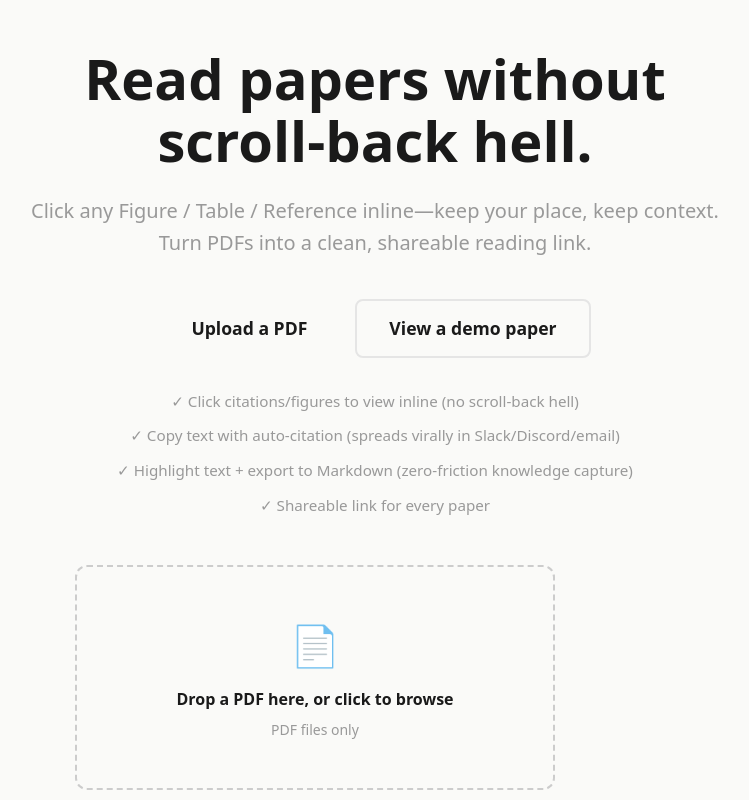
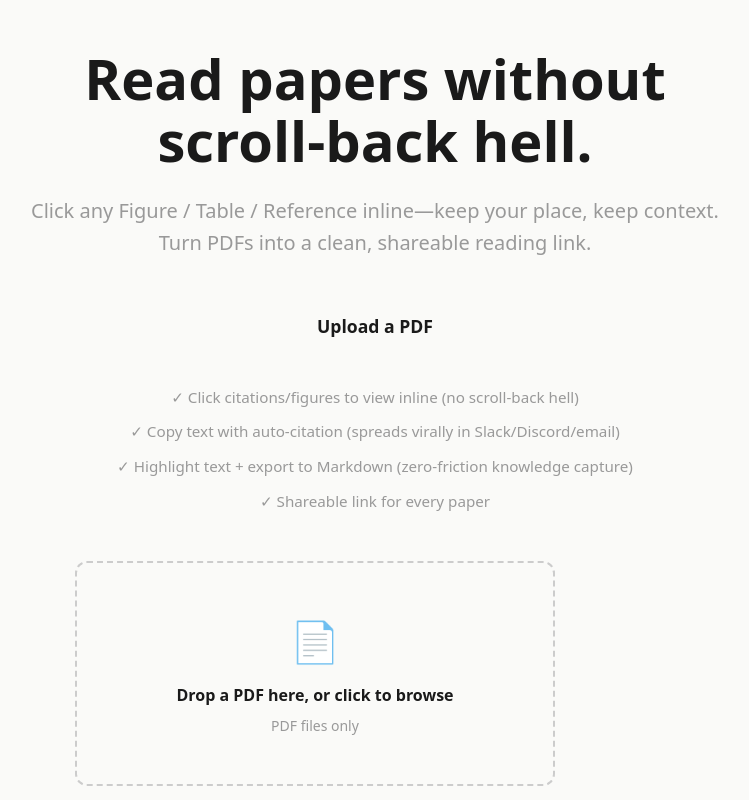
Before and after one commit to TylerMorrison21/paperflow, a Next.js app in the folder frontend/: page / in a window 1280 px wide. Shown: the top 800 px of the page, without its empty margins (265-1014 px from the left). Built offline with nearby package versions, Linux system fonts and the light colour scheme; no server answers.

Commit message:
Remove demo button to avoid 404 errors

```diff
--- a/frontend/src/app/page.tsx
+++ b/frontend/src/app/page.tsx
@@ -22,8 +22,8 @@ export default function Home() {
           Click any Figure / Table / Reference inline—keep your place, keep context. Turn PDFs into a clean, shareable reading link.
         </p>
 
-        {/* CTAs */}
-        <div style={{ display: 'flex', gap: '1rem', justifyContent: 'center', flexWrap: 'wrap', marginBottom: '2rem' }}>
+        {/* CTA */}
+        <div style={{ display: 'flex', justifyContent: 'center', marginBottom: '2rem' }}>
           <button
             onClick={() => document.getElementById('upload-zone')?.scrollIntoView({ behavior: 'smooth' })}
             style={{
@@ -38,21 +38,6 @@ export default function Home() {
             }}
           >
             Upload a PDF
-          </button>
-          <button
-            onClick={() => router.push('/read/fa494148-786a-43bb-b971-d014a81e7773')}
-            style={{
-              padding: '0.875rem 2rem',
-              fontSize: '1.1rem',
-              fontWeight: 600,
-              background: 'transparent',
-              color: 'var(--foreground)',
-              border: '2px solid var(--border)',
-              borderRadius: '8px',
-              cursor: 'pointer',
-            }}
-          >
-            View a demo paper
           </button>
         </div>
 
```
